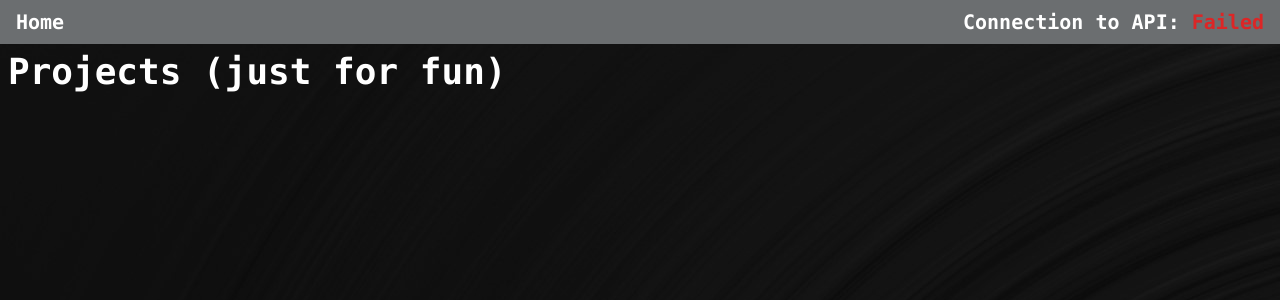
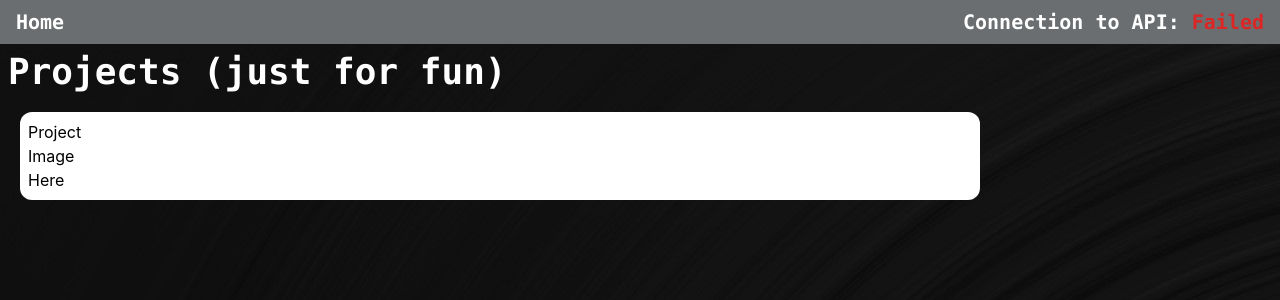
Before and after one commit to jaggerharness/jagger-website, a React (Create React App) app: page /projects in a window 1280 px wide. Shown: the top 300 px of the page. Built offline with nearby package versions, Linux system fonts and the light colour scheme; no server answers.

Commit message:
Minor UI changes - ProjectsPage

```diff
--- /dev/null
+++ b/src/components/Project.js
@@ -0,0 +1,14 @@
+import React from "react";
+
+const Project = () => {
+  return (
+    <div className="flex flex-row bg-white rounded-xl w-3/4 min-h-fit ml-5">
+      <div className="p-2">
+        Project <br></br>
+        Image <br></br>
+        Here <br></br>
+      </div>
+    </div>
+  );
+};
+export default Project;
--- a/src/pages/ProjectsPage.js
+++ b/src/pages/ProjectsPage.js
@@ -1,5 +1,6 @@
 import React, { useEffect, useState } from "react";
 import { Link } from "react-router-dom";
+import Project from "../components/Project.js";
 
 const ProjectsPage = (props) => {
   const [connection, setConnection] = useState("Failed");
@@ -41,6 +42,9 @@ const ProjectsPage = (props) => {
         <div className="text-4xl text-white align-top pl-2 pt-2 w-fit font-bold font-mono">
           Projects (just for fun)
         </div>
+        <div className="pt-5">
+            <Project />
+        </div>
       </div>
     </div>
   );
```
